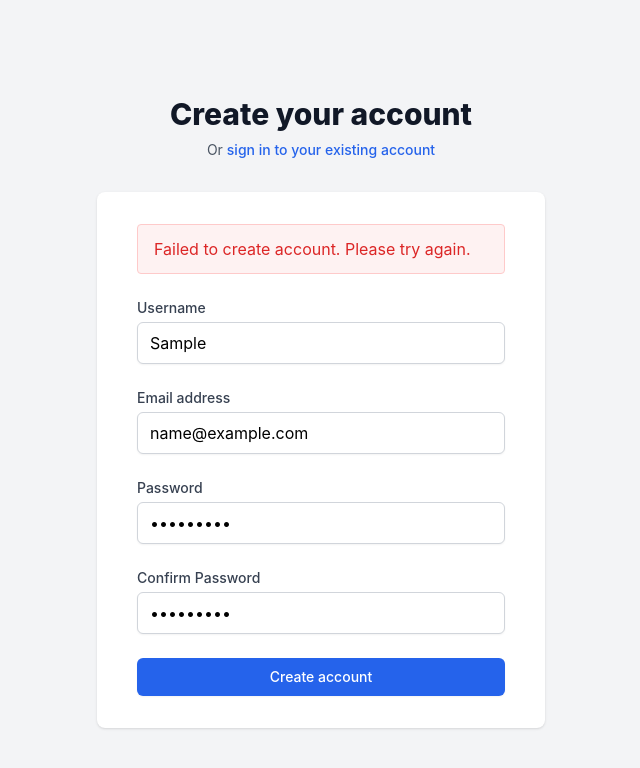
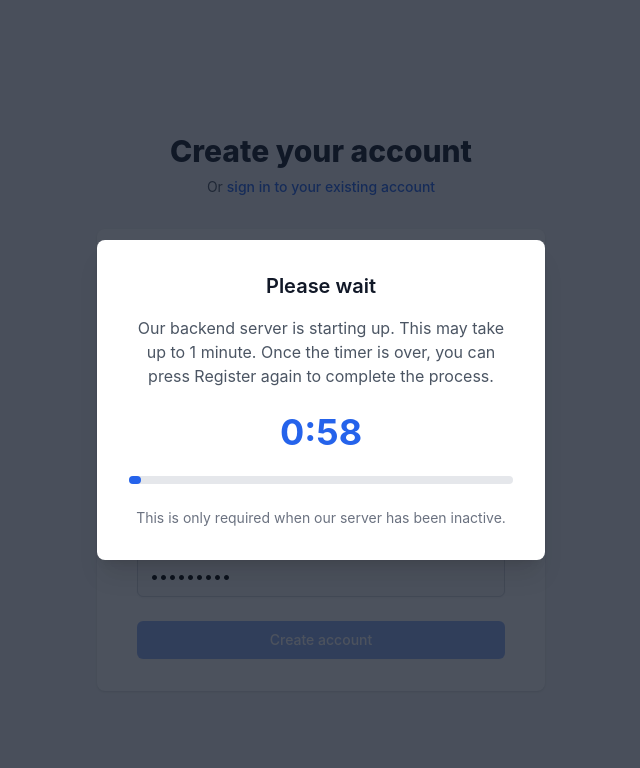
Before and after one commit to Nakul-Jaglan/ai-document-frontend, a React (Create React App) app: page /register in a window 1280 px wide. Both pictures are taken after typing "Sample", "name@example.com", "Sample123", "Sample123" into the empty fields and a click on the button "Create account". Shown: the top 768 px of the page, without its empty margins (319-959 px from the left). Built offline with nearby package versions, Linux system fonts and the light colour scheme; no server answers.

Commit message:
Added Timer for backend server delay

```diff
--- a/src/pages/Login.js
+++ b/src/pages/Login.js
@@ -1,4 +1,4 @@
-import React, { useState } from 'react';
+import React, { useState, useEffect } from 'react';
 import { Link, useNavigate, useLocation } from 'react-router-dom';
 import { useAuth } from '../contexts/AuthContext';
 
@@ -9,9 +9,27 @@ const Login = () => {
   });
   const [error, setError] = useState('');
   const [loading, setLoading] = useState(false);
+  const [showServerStartup, setShowServerStartup] = useState(false);
+  const [countdown, setCountdown] = useState(60); // 60 seconds = 1 minute
   const navigate = useNavigate();
   const location = useLocation();
   const { login } = useAuth();
+
+  // Timer effect for countdown
+  useEffect(() => {
+    let timer;
+    if (showServerStartup && countdown > 0) {
+      timer = setInterval(() => {
+        setCountdown((prevCountdown) => prevCountdown - 1);
+      }, 1000);
+    } else if (countdown === 0) {
+      setShowServerStartup(false);
+      setCountdown(60);
+    }
+    return () => {
+      clearInterval(timer);
+    };
+  }, [showServerStartup, countdown]);
 
   const handleChange = (e) => {
     const { name, value } = e.target;
@@ -23,6 +41,14 @@ const Login = () => {
 
   const handleSubmit = async (e) => {
     e.preventDefault();
+
+    // First check if we should show the server startup notification
+    if (!showServerStartup) {
+      setShowServerStartup(true);
+      return;
+    }
+
+    // If we've already shown the notification and timer is complete
     setError('');
     setLoading(true);
 
@@ -42,6 +68,31 @@ const Login = () => {
 
   return (
     <div className="min-h-screen bg-gray-100 flex flex-col justify-center py-12 sm:px-6 lg:px-8">
+      {/* Server startup notification overlay */}
+      {showServerStartup && (
+        <div className="fixed inset-0 bg-gray-900 bg-opacity-75 flex items-center justify-center z-50">
+          <div className="bg-white p-8 rounded-lg shadow-xl max-w-md w-full text-center">
+            <h3 className="text-xl font-semibold text-gray-900 mb-4">Please wait</h3>
+            <p className="mb-6 text-gray-600">
+              Our backend server is starting up. This may take up to 1 minute.
+              Once the timer is over, you can press Login again to complete the process.
+            </p>
+            <div className="text-4xl font-bold text-blue-600 mb-6">
+              {Math.floor(countdown / 60)}:{(countdown % 60).toString().padStart(2, '0')}
+            </div>
+            <div className="w-full h-2 bg-gray-200 rounded-full mb-6">
+              <div
+                className="h-full bg-blue-600 rounded-full transition-all duration-1000 ease-linear"
+                style={{ width: `${((60 - countdown) / 60) * 100}%` }}
+              ></div>
+            </div>
+            <p className="text-sm text-gray-500">
+              This is only required when our server has been inactive.
+            </p>
+          </div>
+        </div>
+      )}
+
       <div className="sm:mx-auto sm:w-full sm:max-w-md">
         <h2 className="mt-6 text-center text-3xl font-extrabold text-gray-900">
           Sign in to your account
@@ -82,6 +133,7 @@ const Login = () => {
                   value={formData.username}
                   onChange={handleChange}
                   className="appearance-none block w-full px-3 py-2 border border-gray-300 rounded-md shadow-sm placeholder-gray-400 focus:outline-none focus:ring-blue-500 focus:border-blue-500"
+                  disabled={showServerStartup}
                 />
               </div>
             </div>
@@ -102,6 +154,7 @@ const Login = () => {
                   value={formData.password}
                   onChange={handleChange}
                   className="appearance-none block w-full px-3 py-2 border border-gray-300 rounded-md shadow-sm placeholder-gray-400 focus:outline-none focus:ring-blue-500 focus:border-blue-500"
+                  disabled={showServerStartup}
                 />
               </div>
             </div>
@@ -109,7 +162,7 @@ const Login = () => {
             <div>
               <button
                 type="submit"
-                disabled={loading}
+                disabled={loading || (showServerStartup && countdown > 0)}
                 className="w-full flex justify-center py-2 px-4 border border-transparent rounded-md shadow-sm text-sm font-medium text-white bg-blue-600 hover:bg-blue-700 focus:outline-none focus:ring-2 focus:ring-offset-2 focus:ring-blue-500 disabled:opacity-50"
               >
                 {loading ? 'Signing in...' : 'Sign in'}
--- a/src/pages/Register.js
+++ b/src/pages/Register.js
@@ -1,4 +1,4 @@
-import React, { useState } from 'react';
+import React, { useState, useEffect } from 'react';
 import { Link, useNavigate } from 'react-router-dom';
 import { useAuth } from '../contexts/AuthContext';
 
@@ -11,8 +11,26 @@ const Register = () => {
   });
   const [error, setError] = useState('');
   const [loading, setLoading] = useState(false);
+  const [showServerStartup, setShowServerStartup] = useState(false);
+  const [countdown, setCountdown] = useState(60); // 60 seconds = 1 minute
   const navigate = useNavigate();
   const { register } = useAuth();
+
+  // Timer effect for countdown
+  useEffect(() => {
+    let timer;
+    if (showServerStartup && countdown > 0) {
+      timer = setInterval(() => {
+        setCountdown((prevCountdown) => prevCountdown - 1);
+      }, 1000);
+    } else if (countdown === 0) {
+      setShowServerStartup(false);
+      setCountdown(60);
+    }
+    return () => {
+      clearInterval(timer);
+    };
+  }, [showServerStartup, countdown]);
 
   const handleChange = (e) => {
     const { name, value } = e.target;
@@ -24,6 +42,14 @@ const Register = () => {
 
   const handleSubmit = async (e) => {
     e.preventDefault();
+
+    // First check if we should show the server startup notification
+    if (!showServerStartup) {
+      setShowServerStartup(true);
+      return;
+    }
+
+    // If we've already shown the notification and timer is complete
     setError('');
 
     if (formData.password !== formData.confirmPassword) {
@@ -52,6 +78,31 @@ const Register = () => {
 
   return (
     <div className="min-h-screen bg-gray-100 flex flex-col justify-center py-12 sm:px-6 lg:px-8">
+      {/* Server startup notification overlay */}
+      {showServerStartup && (
+        <div className="fixed inset-0 bg-gray-900 bg-opacity-75 flex items-center justify-center z-50">
+          <div className="bg-white p-8 rounded-lg shadow-xl max-w-md w-full text-center">
+            <h3 className="text-xl font-semibold text-gray-900 mb-4">Please wait</h3>
+            <p className="mb-6 text-gray-600">
+              Our backend server is starting up. This may take up to 1 minute.
+              Once the timer is over, you can press Register again to complete the process.
+            </p>
+            <div className="text-4xl font-bold text-blue-600 mb-6">
+              {Math.floor(countdown / 60)}:{(countdown % 60).toString().padStart(2, '0')}
+            </div>
+            <div className="w-full h-2 bg-gray-200 rounded-full mb-6">
+              <div
+                className="h-full bg-blue-600 rounded-full transition-all duration-1000 ease-linear"
+                style={{ width: `${((60 - countdown) / 60) * 100}%` }}
+              ></div>
+            </div>
+            <p className="text-sm text-gray-500">
+              This is only required when our server has been inactive.
+            </p>
+          </div>
+        </div>
+      )}
+
       <div className="sm:mx-auto sm:w-full sm:max-w-md">
         <h2 className="mt-6 text-center text-3xl font-extrabold text-gray-900">
           Create your account
@@ -92,6 +143,7 @@ const Register = () => {
                   value={formData.username}
                   onChange={handleChange}
                   className="appearance-none block w-full px-3 py-2 border border-gray-300 rounded-md shadow-sm placeholder-gray-400 focus:outline-none focus:ring-blue-500 focus:border-blue-500"
+                  disabled={showServerStartup}
                 />
               </div>
             </div>
@@ -112,6 +164,7 @@ const Register = () => {
                   value={formData.email}
                   onChange={handleChange}
                   className="appearance-none block w-full px-3 py-2 border border-gray-300 rounded-md shadow-sm placeholder-gray-400 focus:outline-none focus:ring-blue-500 focus:border-blue-500"
+                  disabled={showServerStartup}
                 />
               </div>
             </div>
@@ -132,6 +185,7 @@ const Register = () => {
                   value={formData.password}
                   onChange={handleChange}
                   className="appearance-none block w-full px-3 py-2 border border-gray-300 rounded-md shadow-sm placeholder-gray-400 focus:outline-none focus:ring-blue-500 focus:border-blue-500"
+                  disabled={showServerStartup}
                 />
               </div>
             </div>
@@ -152,6 +206,7 @@ const Register = () => {
                   value={formData.confirmPassword}
                   onChange={handleChange}
                   className="appearance-none block w-full px-3 py-2 border border-gray-300 rounded-md shadow-sm placeholder-gray-400 focus:outline-none focus:ring-blue-500 focus:border-blue-500"
+                  disabled={showServerStartup}
                 />
               </div>
             </div>
@@ -159,7 +214,7 @@ const Register = () => {
             <div>
               <button
                 type="submit"
-                disabled={loading}
+                disabled={loading || (showServerStartup && countdown > 0)}
                 className="w-full flex justify-center py-2 px-4 border border-transparent rounded-md shadow-sm text-sm font-medium text-white bg-blue-600 hover:bg-blue-700 focus:outline-none focus:ring-2 focus:ring-offset-2 focus:ring-blue-500 disabled:opacity-50"
               >
                 {loading ? 'Creating account...' : 'Create account'}
```
